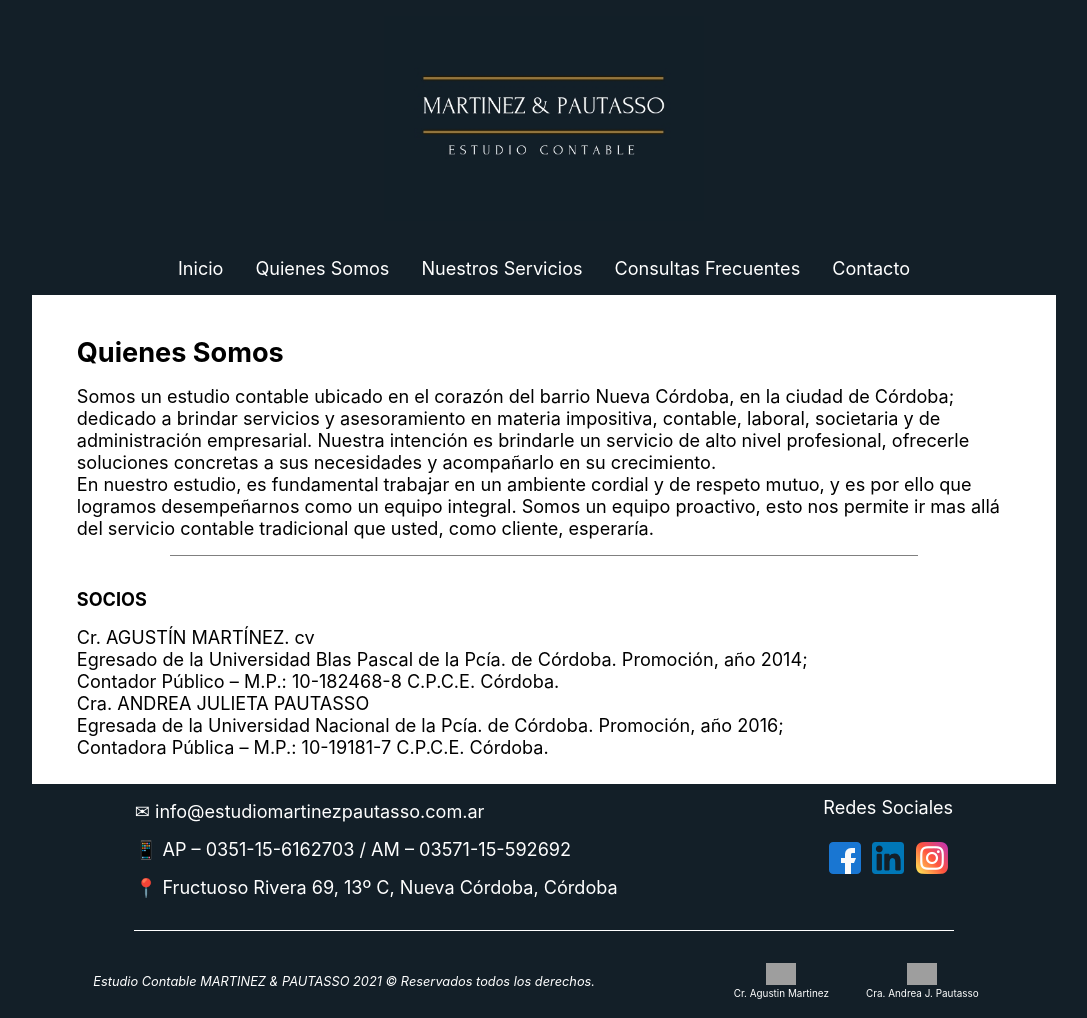
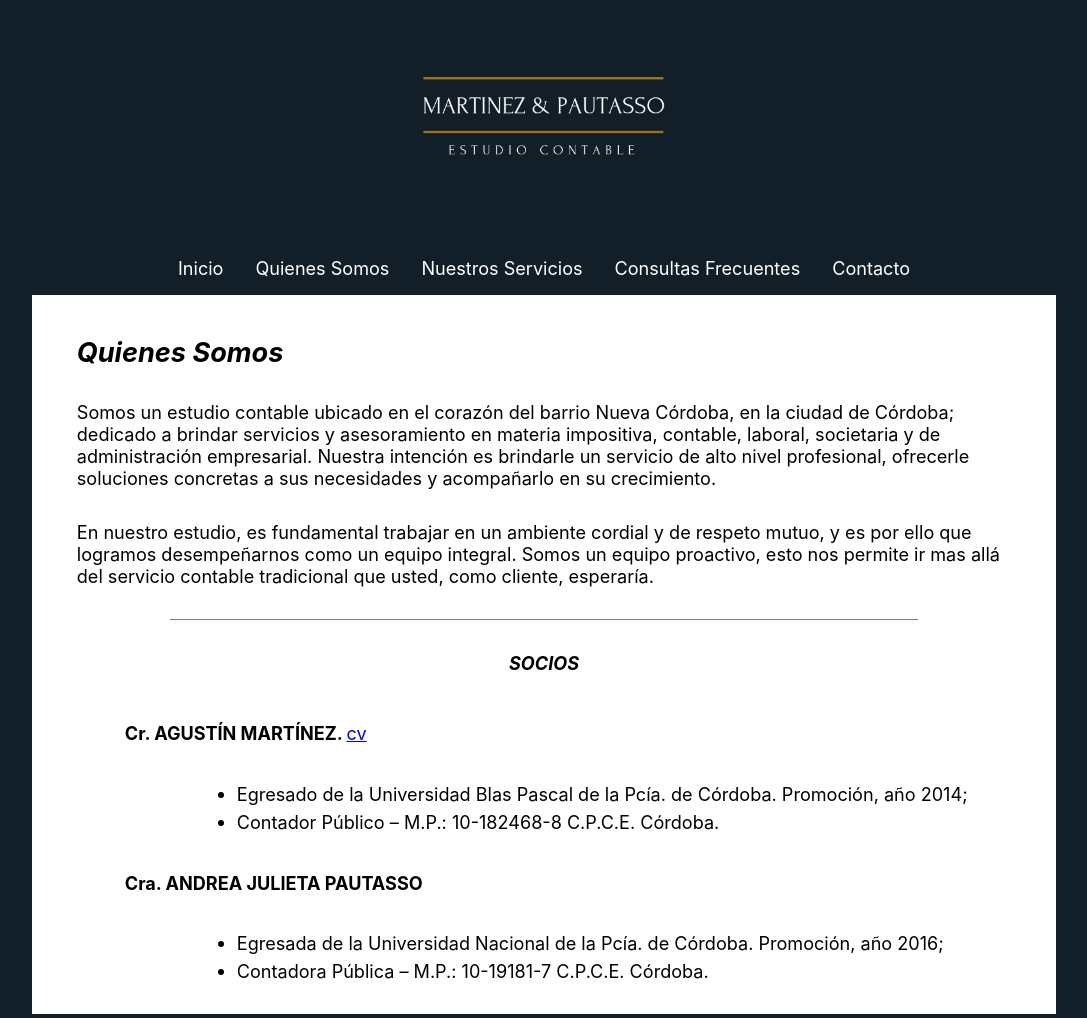
Before and after one commit to magustin28/estudiomartinezpautasso, a plain HTML site: page quienes-somos.html in a window 1280 px wide. Shown: the top 1018 px of the page, without its empty margins (96-1183 px from the left). Drawn offline with Linux system fonts and the light colour scheme; grey boxes are pictures that could not be loaded.

Commit message:
google tag

```diff
--- a/css/escritorio.css
+++ b/css/escritorio.css
@@ -26,7 +26,7 @@ nav{
     display: none;
 }
 
-/*secciones*/
+/*sección-inicio*/
 
 .principal{
    padding: 1.6rem 2.8rem;
@@ -61,6 +61,8 @@ nav{
     display: flex;
     justify-content: space-around;
     align-items: center;
+    font-size: 1.13rem;
+    padding-top: 2rem;
 }
 
 .datos-contacto{
@@ -79,8 +81,15 @@ nav{
     flex-direction: row-reverse;
 }
 
-.copyright{
-    font-size: .8rem;
+/*sección-quienes-somos*/
+
+.socios1{
+    margin-left: 3rem;
+    padding: 2rem 0;
+}
+.socios2{
+    margin-left: 5rem;
+    padding: .2rem 0;
 }
 
 
@@ -93,8 +102,4 @@ nav{
 
 
 
-
-
-
-
 }
--- a/css/main.css
+++ b/css/main.css
@@ -7,7 +7,7 @@
 
 body{
     font-family:-apple-system, BlinkMacSystemFont, 'Segoe UI', Roboto, Oxygen, Ubuntu, Cantarell, 'Open Sans', 'Helvetica Neue', sans-serif;
-    font-size: .8rem;
+    font-size: 1rem;
     background: #131f28;
     width: 90%;
     max-width: 75rem;
@@ -59,7 +59,11 @@ nav{
     text-align: left;
 }
 
-/*secciones*/
+.nav-boton:active{
+    background: #1d2d3a;
+}
+
+/*sección-inicio*/
 
 .principal{
     background: white;
@@ -68,6 +72,10 @@ nav{
 
 .padding{
     padding: .5rem 0;
+}
+
+.centrado{
+    text-align: center;
 }
 
 hr{
@@ -117,6 +125,8 @@ hr{
 .contacto{
     color: white;
     text-align: center;
+    font-size: 0.8rem;
+    padding-top: 1.5rem;
 }
 
 .datos-contacto{
@@ -142,12 +152,29 @@ hr{
 .copyright-qr-afip{
     color: white;
     text-align: center;
+    padding-bottom: 1rem;
 }
 
 .qr-afip{
     font-size: .62rem;
-    margin: 1rem 0;
+    margin-top: 1rem;
+    margin-bottom: 2rem;
     padding: 0 1rem;
     text-align: center;
     display: inline-block;
 }
+
+.copyright{
+    font-size: .8rem;
+}
+
+
+/*sección-quienes-somos*/
+
+.socios1{
+    padding: 2rem 0;
+}
+.socios2{
+    margin-left: 1rem;
+    padding: .2rem 0;
+}
--- a/quienes-somos.html
+++ b/quienes-somos.html
@@ -9,6 +9,17 @@
     <link rel="stylesheet" href="css/main.css">
     <link rel="stylesheet" href="css/escritorio.css">
     <script src="script.js" language="javascript" type="text/javascript"></script>
+
+    <!-- Global site tag (gtag.js) - Google Analytics -->
+    <script async src="https://www.googletagmanager.com/gtag/js?id=G-HJ0RMVVEFY"></script>
+    <script>
+        window.dataLayer = window.dataLayer || [];
+        function gtag(){dataLayer.push(arguments);}
+        gtag('js', new Date());
+
+        gtag('config', 'G-HJ0RMVVEFY');
+    </script>
+
 </head>
 <body>
     <header>
@@ -23,17 +34,21 @@
         <a href="#" class="menu-enlace ocultar">Contacto</a>
     </nav>
     <section class="principal">
-        <h1 class="padding">Quienes Somos</h1>
-        <p>Somos un estudio contable ubicado en el corazón del barrio Nueva Córdoba, en la ciudad de Córdoba; dedicado a brindar servicios y asesoramiento en materia impositiva, contable, laboral, societaria y de administración empresarial. Nuestra intención es brindarle un servicio de alto nivel profesional, ofrecerle soluciones concretas a sus necesidades y acompañarlo en su crecimiento.</p>
-        <p>En nuestro estudio, es fundamental trabajar en un ambiente cordial y de respeto mutuo, y es por ello que  logramos desempeñarnos como un equipo integral. Somos un equipo proactivo, esto nos permite ir mas allá del servicio contable tradicional que usted, como cliente, esperaría.</p>
+        <h1 class="padding"><i>Quienes Somos</i></h1>
+        <p class="padding">Somos un estudio contable ubicado en el corazón del barrio Nueva Córdoba, en la ciudad de Córdoba; dedicado a brindar servicios y asesoramiento en materia impositiva, contable, laboral, societaria y de administración empresarial. Nuestra intención es brindarle un servicio de alto nivel profesional, ofrecerle soluciones concretas a sus necesidades y acompañarlo en su crecimiento.</p>
+        <p class="padding">En nuestro estudio, es fundamental trabajar en un ambiente cordial y de respeto mutuo, y es por ello que  logramos desempeñarnos como un equipo integral. Somos un equipo proactivo, esto nos permite ir mas allá del servicio contable tradicional que usted, como cliente, esperaría.</p>
         <hr>
-        <h4 class="padding">SOCIOS</h2>
-        <p>Cr. AGUSTÍN MARTÍNEZ. cv</p>
-        <p>Egresado de la Universidad Blas Pascal de la Pcía. de Córdoba. Promoción, año 2014;</p>
-        <p>Contador Público – M.P.: 10-182468-8 C.P.C.E. Córdoba.</p>
-        <p>Cra. ANDREA JULIETA PAUTASSO</p>
-        <p>Egresada de la Universidad Nacional de la Pcía. de Córdoba. Promoción, año 2016;</p>
-        <p>Contadora Pública – M.P.: 10-19181-7 C.P.C.E. Córdoba.</p>
+        <h4 class="padding centrado"><i>SOCIOS</i></h4>
+        <p class="socios1"><b>Cr. AGUSTÍN MARTÍNEZ. </b><a href="https://www.linkedin.com/in/agustinmartinez1/" target="_blank">cv</a></p>
+        <ul class="socios2">
+            <li class="socios2">Egresado de la Universidad Blas Pascal de la Pcía. de Córdoba. Promoción, año 2014;</li>
+            <li class="socios2">Contador Público – M.P.: 10-182468-8 C.P.C.E. Córdoba.</li>
+        </ul>
+        <p class="socios1"><b>Cra. ANDREA JULIETA PAUTASSO</b></p>
+        <ul class="socios2">
+            <li class="socios2">Egresada de la Universidad Nacional de la Pcía. de Córdoba. Promoción, año 2016;</li>
+            <li class="socios2">Contadora Pública – M.P.: 10-19181-7 C.P.C.E. Córdoba.</li>
+        </ul>
     </section>
     <footer>
         <div class="contacto">
```
Also changed, not shown: index.html (+11 -0 lines).
